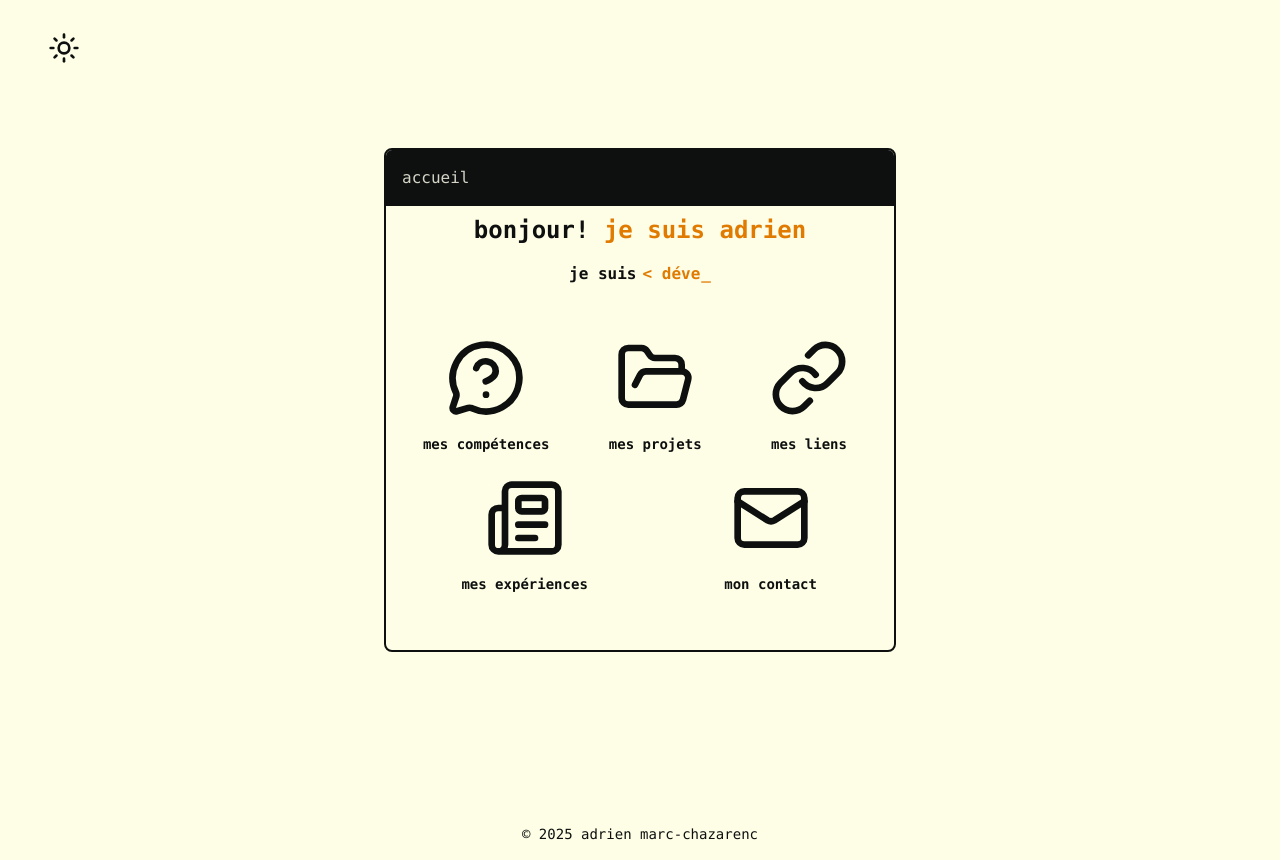
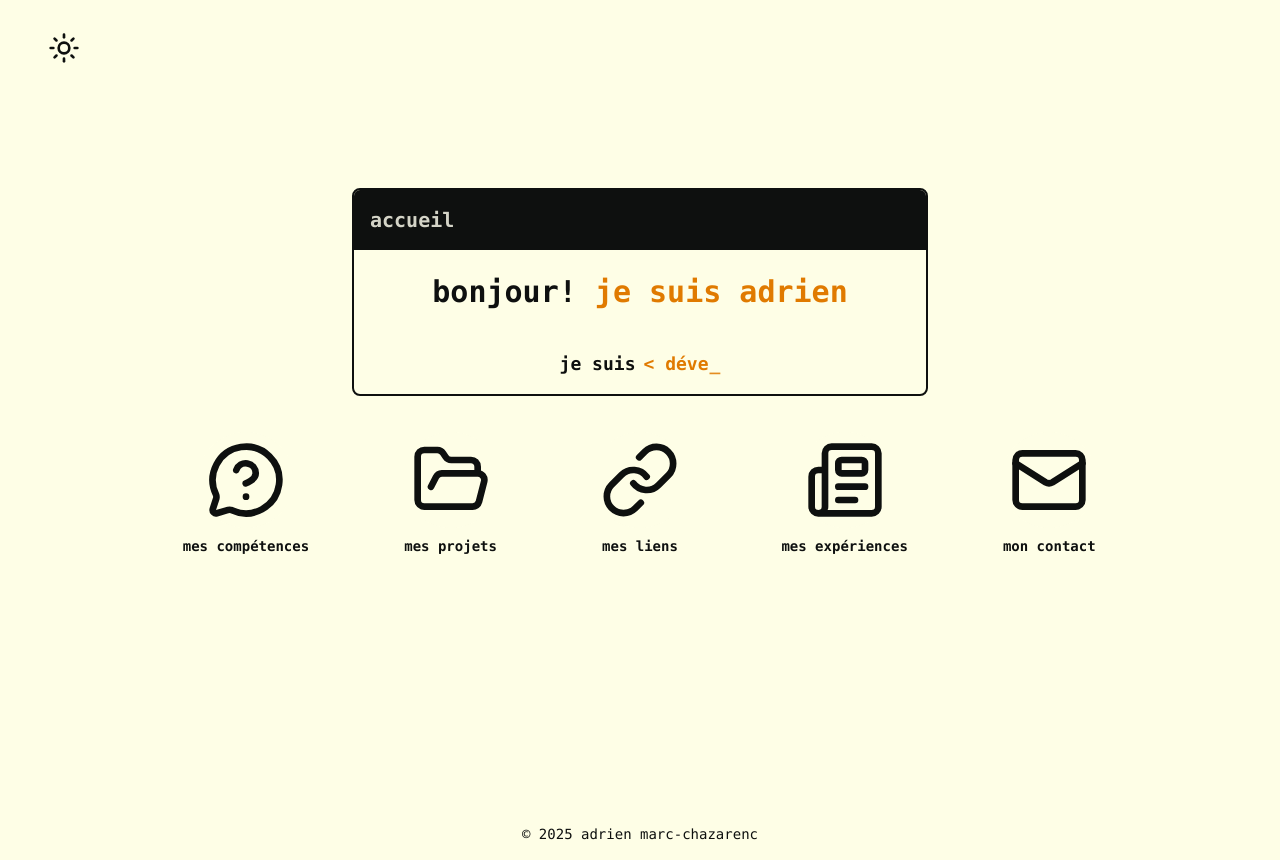
Before and after one commit to Sugarrats/portfollio, a React (Vite) app: page / in a window 1280 px wide. Built offline with nearby package versions, Linux system fonts and the light colour scheme.

Commit message:
changement accueil

```diff
--- a/src/Elements/Presentation.jsx
+++ b/src/Elements/Presentation.jsx
@@ -30,23 +30,26 @@ export const Presentation = () => {
     const [isContactOpen, setIsContactOpen] = useState(false);
 
     return (
-        <section className="relative min-h-screen flex flex-col items-center justify-center w-full px-0 mx-0">
-            <div className="container mx-auto text-center z-10 px-0">
-                <div className="w-full px-0">
-                    <div className="bg-fenetre border-2 border-bordure rounded-lg mx-auto pt-0 pb-0 overflow-hidden w-1/2" >
+        <section className="relative min-h-screen flex flex-col items-center justify-center w-full px-4 sm:px-6 lg:px-8">
+            <div className="container mx-auto text-center z-10">
+                <div className="w-full">
+                    <div className="bg-fenetre border-2 border-bordure rounded-lg mx-auto overflow-hidden max-w-xl w-full">
+                        {/* Barre de titre */}
                         <div className="bg-primaire text-fenetre p-4 flex justify-start w-full">
-                            <h1>accueil</h1>
+                            <h1 className="text-lg sm:text-xl font-semibold">accueil</h1>
                         </div>
 
-                        <div className="p-2">
-                            <h1>
-                                <span className="text-primaire text-2xl font-bold">bonjour! </span>
-                                <span className="text-secondaire text-2xl font-bold"> je suis adrien</span>
+                        {/* Titre principal */}
+                        <div className="p-4 sm:p-6">
+                            <h1 className="text-2xl sm:text-3xl font-bold">
+                                <span className="text-primaire">bonjour! </span>
+                                <span className="text-secondaire"> je suis adrien</span>
                             </h1>
                         </div>
 
-                        <div className="p-2 flex justify-center">
-                            <h1 className="text-center flex items-center gap-1.5 text-base font-bold">
+                        {/* Typewriter */}
+                        <div className="p-4 flex justify-center">
+                            <h1 className="text-center flex flex-col sm:flex-row items-center gap-2 text-base sm:text-lg font-bold">
                                 <span className="text-primaire">je suis </span>
                                 <span className="text-secondaire">
                                     <Typewriter
@@ -64,13 +67,14 @@ export const Presentation = () => {
                                 </span>
                             </h1>
                         </div>
+                    </div>
+                </div>
 
                 <div className="h-5"></div>
 
                 <div className="p-4 flex justify-around items-center gap-4 flex-wrap">
 
                     <div className="flex flex-col items-center transform transition duration-300 hover:scale-105">
-
                         {/*Compétences*/}
                         <button
                             type='button'
@@ -84,9 +88,7 @@ export const Presentation = () => {
                         </span>
                     </div>
 
-
                     <div className="flex flex-col items-center transform transition duration-300 hover:scale-105">
-
                         {/*Projets*/}
                         <button
                             type='button'
@@ -101,7 +103,6 @@ export const Presentation = () => {
                     </div>
 
                     <div className="flex flex-col items-center transform transition duration-300 hover:scale-105">
-
                         {/*Liens*/}
                         <button
                             type="button"
@@ -116,7 +117,6 @@ export const Presentation = () => {
                     </div>
 
                     <div className="flex flex-col items-center transform transition duration-300 hover:scale-105">
-
                         {/*Expériences*/}
                         <button
                             type='button'
@@ -131,7 +131,6 @@ export const Presentation = () => {
                     </div>
 
                     <div className="flex flex-col items-center transform transition duration-300 hover:scale-105">
-
                         {/*Contact*/}
                         <button
                             type="button"
@@ -140,7 +139,6 @@ export const Presentation = () => {
                         >
                             <Mail size={80} />
                         </button>
-
                         <span className="mt-2 text-sm font-bold text-center transition duration-300 hover:scale-110">
                             mon contact
                         </span>
@@ -148,8 +146,6 @@ export const Presentation = () => {
                 </div>
 
                 <div className="h-10"></div>
-                    </div>
-                </div>
             </div>
 
             <CompetencesModal
```
Lines whose indentation alone changed are shown as unchanged.
